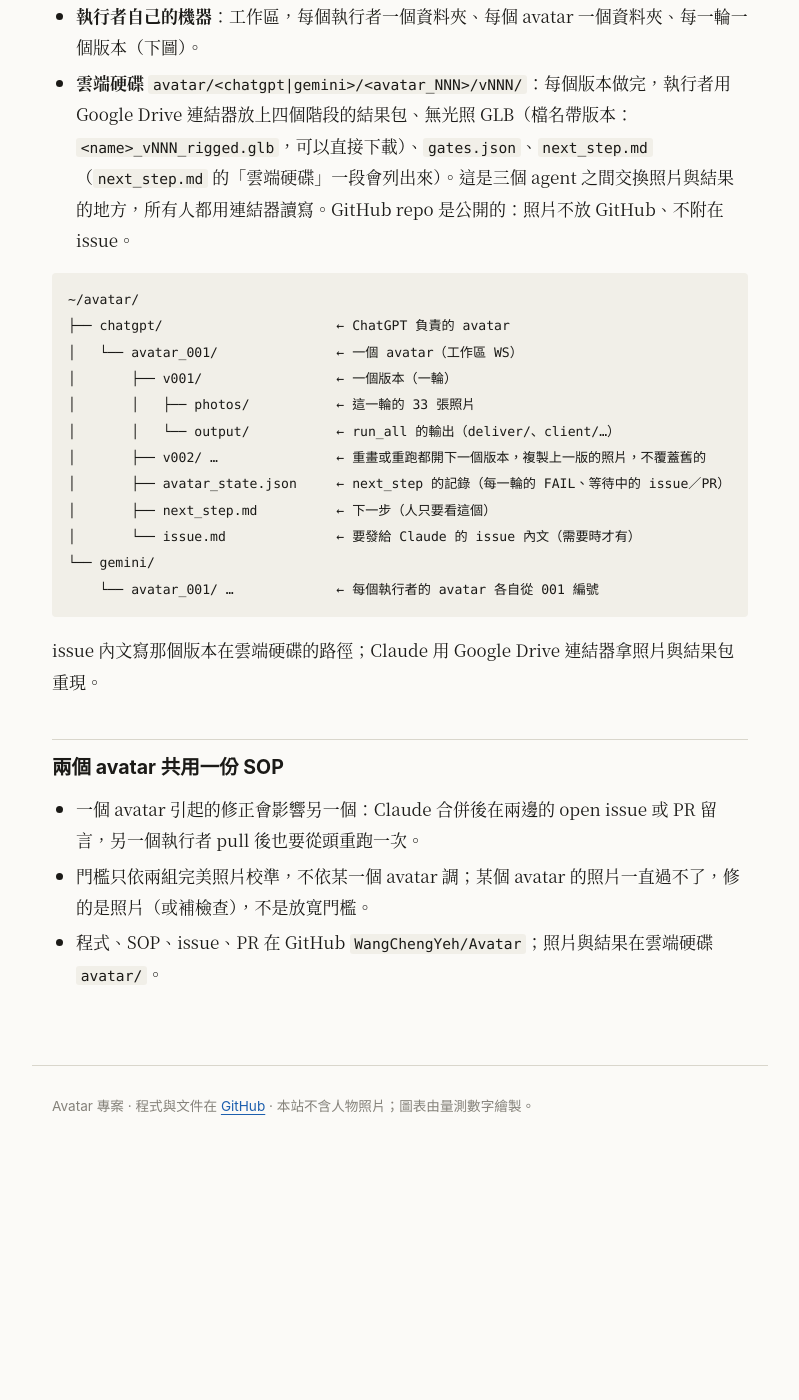
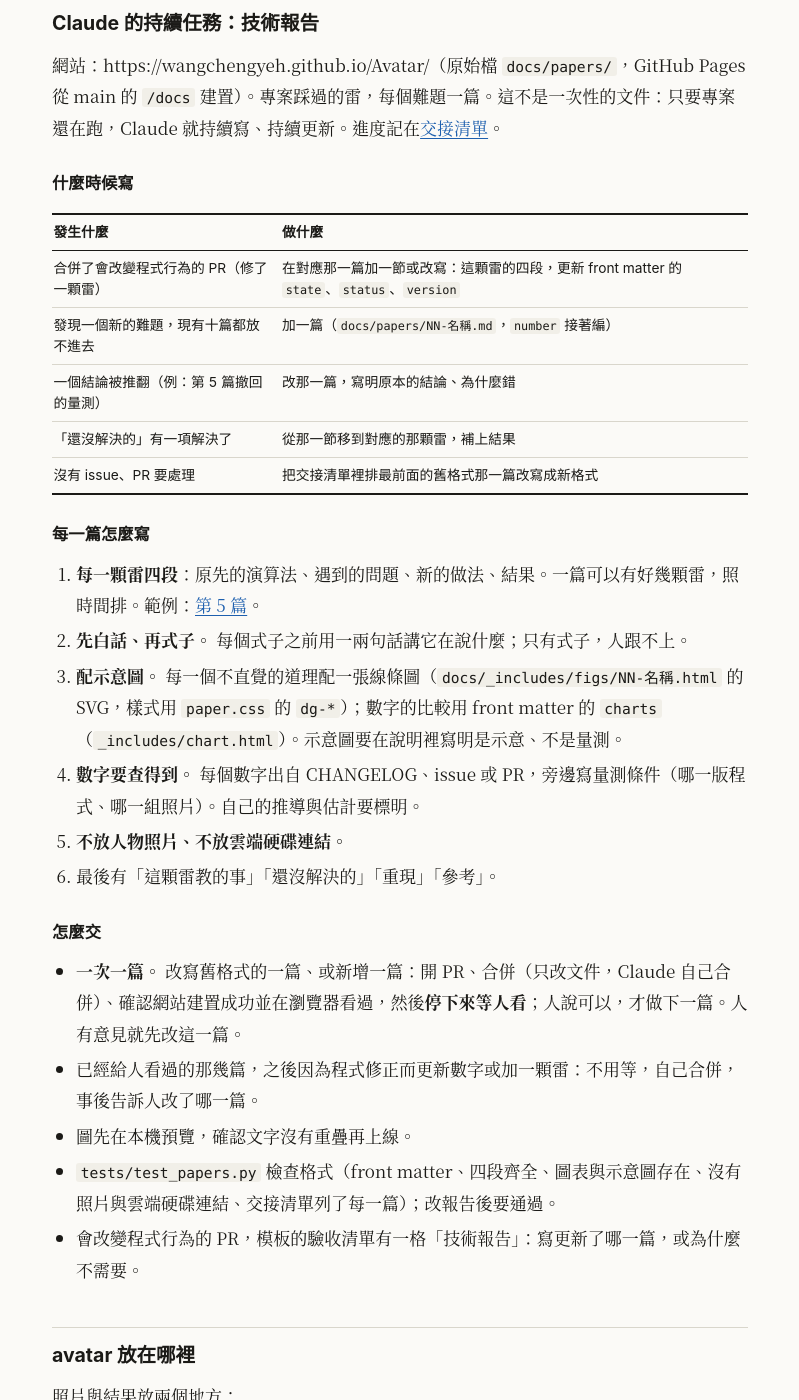
Before and after one commit to WangChengYeh/Avatar, a Jekyll site: the page built from docs/Project-Loop.md, in a window 1280 px wide and 1400 px high, scrolled down 5684 px. Shown: the whole window, without its empty margins (240-1039 px from the left). Built offline with Jekyll 4.4.1, drawn with Linux system fonts in a browser that asks for light colours; our own code applies the rules of GitHub Pages for plain Markdown files; before the commit the page ends 6831 px from its top, so only the background shows below that; some of the changed text lies outside the part shown.

Commit message:
[Claude] docs: the technical reports are a standing task for Claude
Project loop: when to write, how each paper is written (four parts per pitfall,
plain words before formulas, diagrams), how to hand over (one paper at a time,
wait for the person). Handoff keeps a permanent progress table. PR template gets
a line for the reports. tests/test_papers.py checks the format.

Agent: Claude
Co-Authored-By: Claude Fable 5.2 <noreply@anthropic.com>

```diff
--- a/docs/Project-Loop.md
+++ b/docs/Project-Loop.md
@@ -13,7 +13,7 @@
 | 誰 | 用 GitHub 做什麼 | 用雲端硬碟做什麼 | 什麼時候停 |
 | --- | --- | --- | --- |
 | **ChatGPT／Gemini**（執行者） | `git pull` main（next_step 自動檢查）；處理不掉時**自己發 issue**；程式改動開 PR；在 issue 回報重跑結果 | 每一版跑完，把結果包、無光照 GLB、`gates.json`、`next_step.md` 放到 `avatar/<自己>/<avatar_NNN>/vNNN/`（`next_step.md` 最後一段列出來） | 只有 DONE（等 Claude 時一直跑 `--wait`） |
-| **Claude**（維護者） | 看 issue、PR；修 SOP／程式、開 PR（`Fixes #N`）；新功能的 PR 人說合併才合併，只改文件或測試的自己合併；回覆 issue；更新 [交接清單](Handoff.md) 與 [File-List](File-List.md) | 讀執行者的結果包重現問題（依路徑或檔名找） | 每個 session 結束前更新交接清單 |
+| **Claude**（維護者） | 看 issue、PR；修 SOP／程式、開 PR（`Fixes #N`）；新功能的 PR 人說合併才合併，只改文件或測試的自己合併；回覆 issue；更新 [交接清單](Handoff.md) 與 [File-List](File-List.md)；**持續寫[技術報告](#claude-的持續任務技術報告)** | 讀執行者的結果包重現問題（依路徑或檔名找） | 每個 session 結束前更新交接清單 |
 | **人** | 看 issue；看新功能的 PR，說「合併」 | 看 `next_step.md`、客戶頁；準備 `avatar/` 資料夾與連結器權限 | — |
 
 ### 誰做的
@@ -44,7 +44,9 @@ next_step 產生的 issue 已經帶好標題前綴、label 與第一行。人在
 1. 開工讀 [交接清單](Handoff.md)，`gh issue list`／`gh pr list` 看有沒有新的。
 2. 有 issue：用 Drive 連結器拿 issue 寫的路徑裡的結果包，照[診斷 SOP](Diagnosis-Tree.md#診斷-sop) 找原因、補檢查或修程式，開 PR 寫 `Fixes #N`；改程式行為的等人說合併，只改文件或測試的自己合併（CLAUDE.md）。
 3. 合併後在 issue 回覆：改了什麼、最低版本、執行者怎麼繼續；執行者回報解決才關閉。
-4. 結束前更新交接清單與 File-List 的狀態，開 PR。
+4. 合併了會改變程式行為的 PR：同一天更新對應的[技術報告](#claude-的持續任務技術報告)（或加一篇）。
+5. 沒有 issue、PR 要處理時：做交接清單「持續任務」裡排在最前面的那一篇。
+6. 結束前更新交接清單與 File-List 的狀態，開 PR。
 
 ## 角色
 
@@ -132,6 +134,37 @@ gh issue create --title "[SOP] ChatGPT／avatar_001：<一句話>" --body-file i
 - 相關測試通過；新檢查有測試。
 - 不影響另一個 avatar：改了共用的檢查或門檻時，PR 寫清楚另一個 avatar 會不會因此多出 FAIL（Claude 會在 issue 或 PR 裡通知另一個執行者）。
 
+## Claude 的持續任務：技術報告
+
+網站：https://wangchengyeh.github.io/Avatar/（原始檔 `docs/papers/`，GitHub Pages 從 main 的 `/docs` 建置）。專案踩過的雷，每個難題一篇。這不是一次性的文件：只要專案還在跑，Claude 就持續寫、持續更新。進度記在[交接清單](Handoff.md#持續任務技術報告)。
+
+### 什麼時候寫
+
+| 發生什麼 | 做什麼 |
+| --- | --- |
+| 合併了會改變程式行為的 PR（修了一顆雷） | 在對應那一篇加一節或改寫：這顆雷的四段，更新 front matter 的 `state`、`status`、`version` |
+| 發現一個新的難題，現有十篇都放不進去 | 加一篇（`docs/papers/NN-名稱.md`，`number` 接著編） |
+| 一個結論被推翻（例：第 5 篇撤回的量測） | 改那一篇，寫明原本的結論、為什麼錯 |
+| 「還沒解決的」有一項解決了 | 從那一節移到對應的那顆雷，補上結果 |
+| 沒有 issue、PR 要處理 | 把交接清單裡排最前面的舊格式那一篇改寫成新格式 |
+
+### 每一篇怎麼寫
+
+1. **每一顆雷四段**：原先的演算法、遇到的問題、新的做法、結果。一篇可以有好幾顆雷，照時間排。範例：[第 5 篇](https://wangchengyeh.github.io/Avatar/papers/05-face-relief.html)。
+2. **先白話、再式子。** 每個式子之前用一兩句話講它在說什麼；只有式子，人跟不上。
+3. **配示意圖。** 每一個不直覺的道理配一張線條圖（`docs/_includes/figs/NN-名稱.html` 的 SVG，樣式用 `paper.css` 的 `dg-*`）；數字的比較用 front matter 的 `charts`（`_includes/chart.html`）。示意圖要在說明裡寫明是示意、不是量測。
+4. **數字要查得到。** 每個數字出自 CHANGELOG、issue 或 PR，旁邊寫量測條件（哪一版程式、哪一組照片）。自己的推導與估計要標明。
+5. **不放人物照片、不放雲端硬碟連結。**
+6. 最後有「這顆雷教的事」「還沒解決的」「重現」「參考」。
+
+### 怎麼交
+
+- **一次一篇。** 改寫舊格式的一篇、或新增一篇：開 PR、合併（只改文件，Claude 自己合併）、確認網站建置成功並在瀏覽器看過，然後**停下來等人看**；人說可以，才做下一篇。人有意見就先改這一篇。
+- 已經給人看過的那幾篇，之後因為程式修正而更新數字或加一顆雷：不用等，自己合併，事後告訴人改了哪一篇。
+- 圖先在本機預覽，確認文字沒有重疊再上線。
+- `tests/test_papers.py` 檢查格式（front matter、四段齊全、圖表與示意圖存在、沒有照片與雲端硬碟連結、交接清單列了每一篇）；改報告後要通過。
+- 會改變程式行為的 PR，模板的驗收清單有一格「技術報告」：寫更新了哪一篇，或為什麼不需要。
+
 ## avatar 放在哪裡
 
 照片與結果放兩個地方：
```
Also changed, not shown: CLAUDE.md (+6 -1 lines), docs/Handoff.md (+22 -0 lines), tests/test_papers.py (added, +95 -0 lines), .github/pull_request_template.md, CHANGELOG.md.
